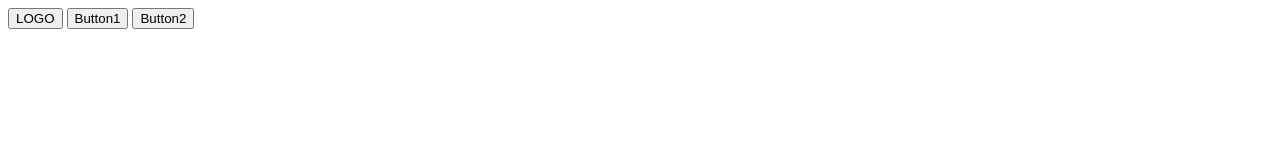
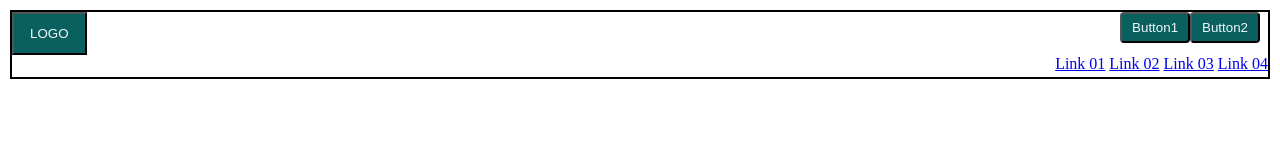
Before and after one commit to tungvp1102/test1, a website: page index.html in a window 1280 px wide. Drawn offline with Linux system fonts and the light colour scheme.

Commit message:
update header

```diff
--- /dev/null
+++ b/index.css
@@ -0,0 +1,54 @@
+* {
+    padding: 0;
+    margin: 0;
+    box-sizing: border-box;
+}
+
+:root {
+    --text-color: #0a5f5f;
+}
+
+
+
+.boder-page {
+    margin: 10px;
+    border: 2px solid #000;
+}
+
+.flex-right {
+    float: right;
+}
+
+button {
+    background-color: var(--text-color);
+    color: aliceblue;
+    border-radius: 4px;
+    padding: 6px 10px;
+}
+
+.non-li{
+    list-style-type: none;
+}
+
+#header {
+    display: inline-block;
+    width: 100%;
+}
+
+#header .logo {
+    padding: 12px 16px;
+    border-radius: 0;
+}
+
+#header .button-right {
+    display: flex;
+}
+
+#header .button-right .button2 {
+    margin-right: 8px;
+}
+
+#header .link {
+    display: inline-block;
+    width: 100%;
+}
--- a/index.html
+++ b/index.html
@@ -4,13 +4,36 @@
         <meta charset="UTF-8">
         <meta http-equiv="X-UA-Compatible" content="IE=edge">
         <meta name="viewport" content="width=\, initial-scale=1.0">
+        <link rel="stylesheet" href="index.css"/>
         <title>Document</title>
     </head>
     <body>
-    <header>
-        <button type="button" class="btn btn-primary">LOGO</button>
-        <button type="button" class="btn btn-primary">Button1</button>
-        <button type="button" class="btn btn-primary">Button2</button>
-    </header>
+        <div class="boder-page">
+            <div id="header">
+                <div>
+                    <button type="button" class="logo">LOGO</button>
+                    <ul class="button-right non-li flex-right">
+                        <li><button>Button1</button></li>
+                        <li class="button2"><button>Button2</button></li>
+                    </ul>
+                </div>
+                <div class="link">
+                    <div class="flex-right non-li">
+                        <a href="/">Link 01</a>
+                        <a href="/">Link 02</a>
+                        <a href="/">Link 03</a>
+                        <a href="/">Link 04</a>
+                    </div>
+                </div>
+            </div>
+
+            <div id="container">
+
+            </div>
+
+            <div id="footer">
+
+            </div>
+        </div>
     </body>
 </html>
```
Lines whose indentation alone changed are shown as unchanged.
